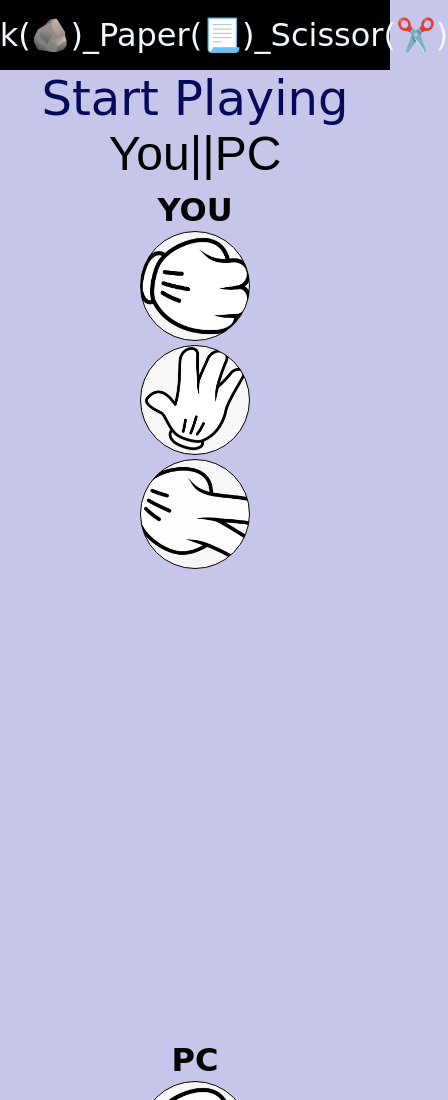
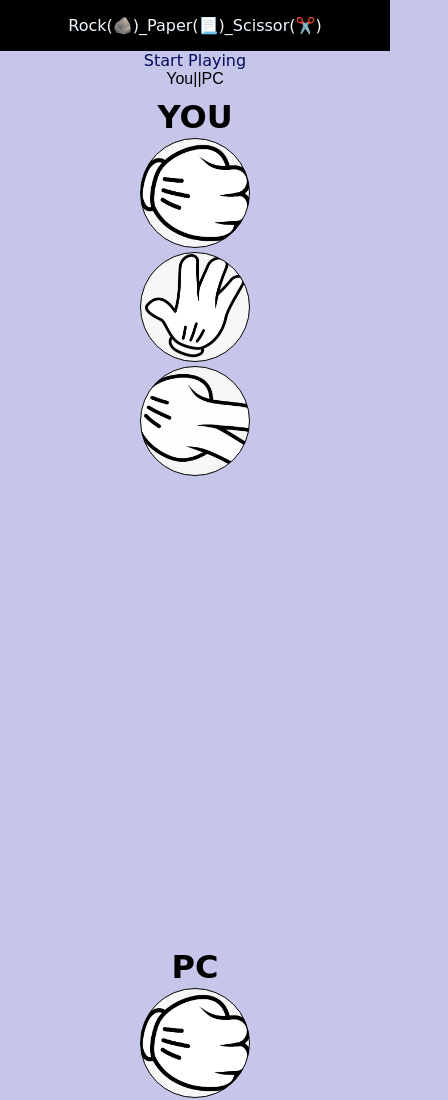
Before and after one commit to Debottam2003/ROCK_PAPER_SCISSOR-GAME, a plain HTML site: page index.html in a window 390 px wide. Shown: the top 1100 px of the page, 448 px wide, since content can reach past the window. Drawn offline with Linux system fonts and the light colour scheme.

Commit message:
Update index.html

```diff
--- a/index.html
+++ b/index.html
@@ -134,7 +134,10 @@
     align-items: center;
   }
   .head{
-    font-size: 2rem;
+    font-size: 1rem;
+  }
+  .message,.score{
+    font-size: 1rem;
   }
   .hero {
     flex-direction: column;
```
